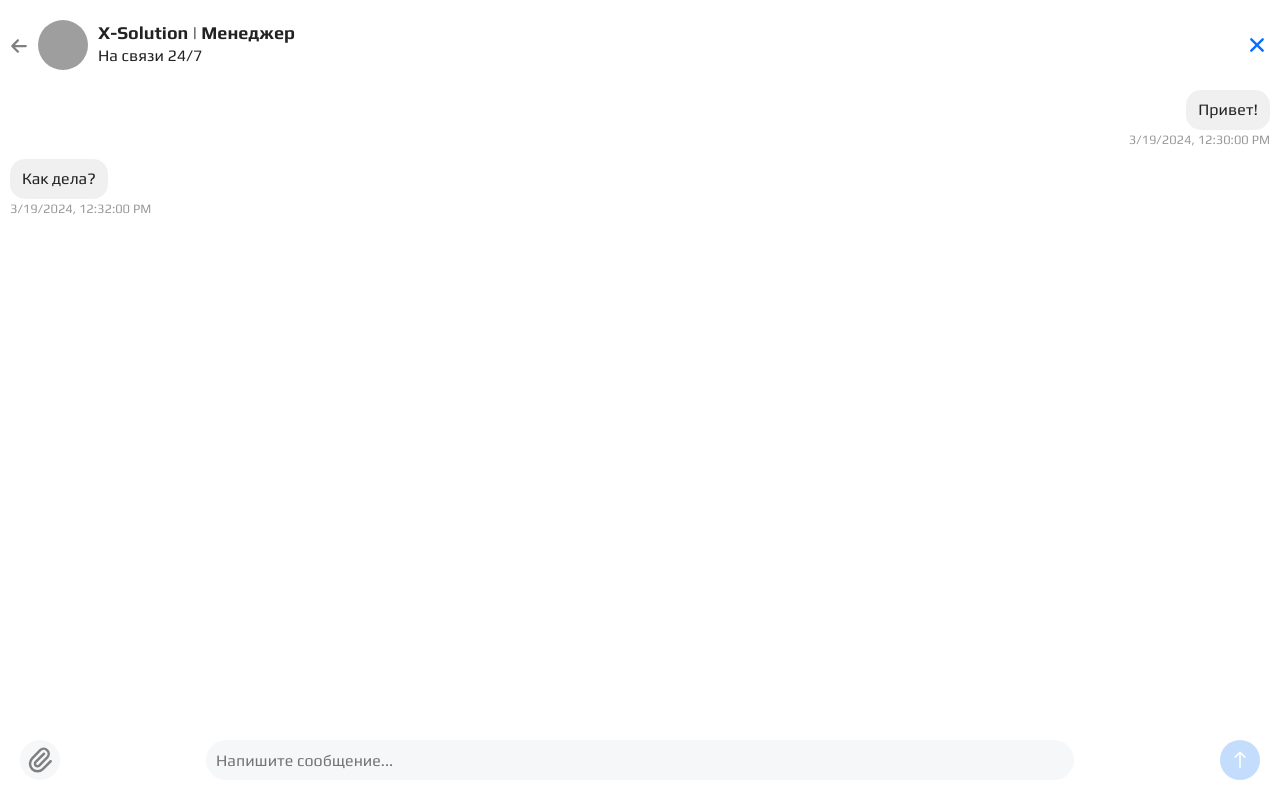
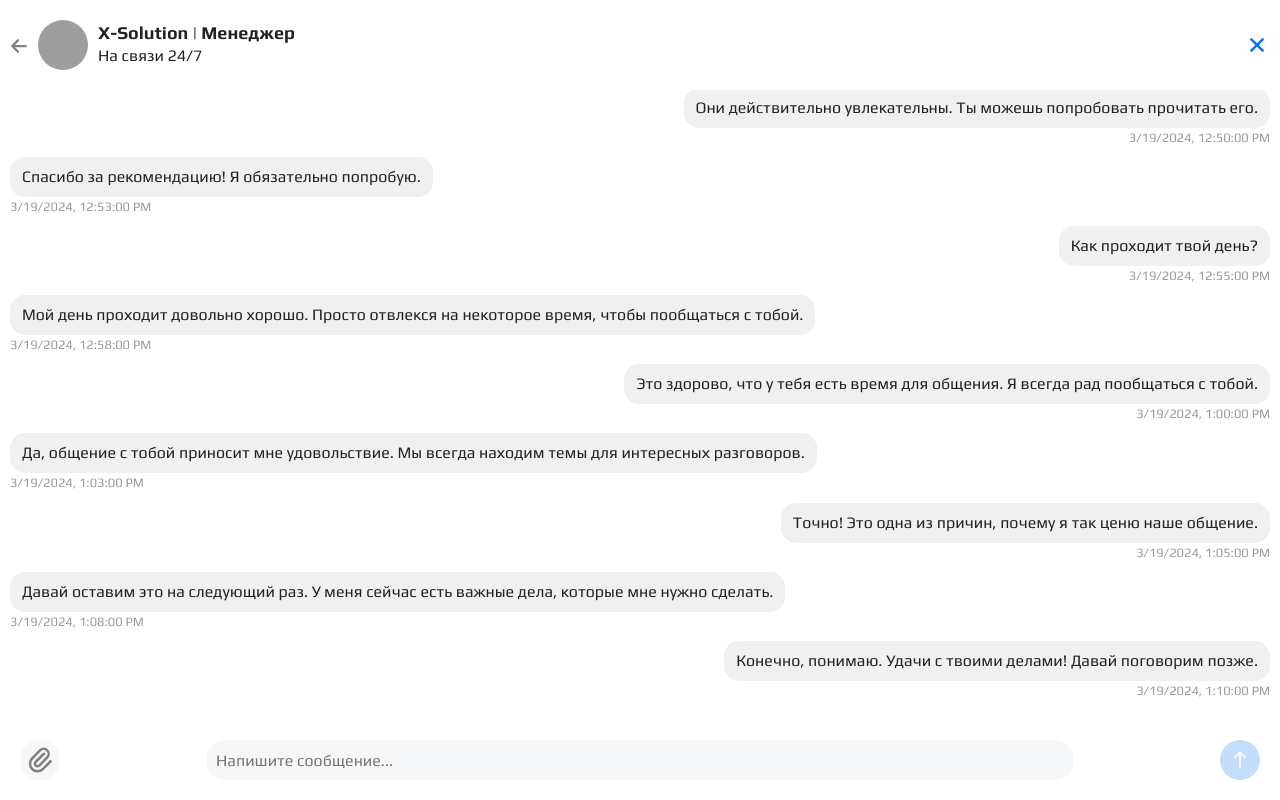
Before and after one commit to TohaDoku/XSFront-react, a React (Create React App) app in the folder xsolution/: page /chat/1 in a window 1280 px wide. Built offline with nearby package versions, Linux system fonts and the light colour scheme; grey boxes are pictures that could not be loaded.

Commit message:
Вывел информацию на страницу Пригласи друга

```diff
--- a/xsolution/src/pages/Bonus/Bonus.js
+++ b/xsolution/src/pages/Bonus/Bonus.js
@@ -1,17 +1,59 @@
-import React, { Component } from 'react'
-import Header from '../../components/header/Header'
+import React, { Component } from 'react';
+import Header from '../../components/header/Header';
+import './Bonus.css';
 
-export class Bonus extends Component {
+class Bonus extends Component {
+  constructor(props) {
+    super(props);
+    this.inviteLinkRef = React.createRef(); // создаем ссылку на элемент для копирования
+    this.state = {
+      invitedFriends: ["Арсен Арустамян", "Илья Пучнин", "Владимир Павлов"], // тестовые данные для приглашенных друзей
+      copied: false, // флаг для отображения сообщения о скопированной ссылке
+    };
+  }
+
+  // Функция для копирования ссылки
+  copyLink = () => {
+    // Примерная реферальная ссылка
+    const referralLink = "https://x-solution.com/referral?user_id=123";
+
+    // Копируем ссылку в буфер обмена
+    navigator.clipboard.writeText(referralLink).then(() => {
+      // Если копирование прошло успешно, устанавливаем флаг copied в true
+      this.setState({ copied: true });
+
+      // Симулируем сброс флага через 2 секунды
+      setTimeout(() => {
+        this.setState({ copied: false });
+      }, 2000);
+    }).catch(error => {
+      // Обработка ошибок копирования
+      console.error('Ошибка копирования:', error);
+    });
+  }
+
   render() {
     return (
-      <>
-      <Header />
-      <div className='container'>
-        БОНУСЫ
-      </div>
-      </>
-    )
+        <>
+          <Header />
+          <div className='container'>
+            <h2>Пригласи друга</h2>
+            <p>Распишите здесь условия бонусов и дайте ссылку для приглашения друзей.</p>
+            {/* Ссылка для копирования */}
+            <a href="#" ref={this.inviteLinkRef} onClick={this.copyLink}>Скопировать ссылку</a>
+            {/* Оповещение о скопированной ссылке */}
+            {this.state.copied && <p>Ссылка скопирована!</p>}
+            <h3>Приглашенные друзья:</h3>
+            <ul>
+              {/* Отображение списка приглашенных друзей */}
+              {this.state.invitedFriends.map((friend, index) => (
+                  <li key={index}>{friend}</li>
+              ))}
+            </ul>
+          </div>
+        </>
+    );
   }
 }
 
-export default Bonus
+export default Bonus;
--- a/xsolution/src/pages/Chat/Chat.css
+++ b/xsolution/src/pages/Chat/Chat.css
@@ -12,24 +12,30 @@
 }
 
 .main-chat-div {
-    height: 100vh;
-    overflow: hidden!important;
+    min-height: 100vh;
     position: relative;
     background: #fff;
+    padding-top: 80px; /* Добавляем отступ, равный высоте шапки */
 }
 
-.chats-header {
+.chat-header {
+    position: fixed; /* Меняем на фиксированное позиционирование */
+    top: 0;
+    width: 100%;
     display: flex;
     justify-content: space-between;
     align-items: center;
-    margin: 20px 10px;
+    margin: 0;
+    padding: 20px 10px;
+    background: #fff;
+    z-index: 1; /* Устанавливаем z-index, чтобы шапка была поверх других элементов */
 }
 
-.chats-header .svg-close {
+.chat-header .svg-close {
     width: 26px;
 }
 
-.chats-header h4 {
+.chat-header h4 {
     margin: 0;
 }
 
@@ -57,24 +63,19 @@
 .chat-body {
     border-radius: 5px;
     padding: 10px;
-     /* Вы можете настроить максимальную высоту в зависимости от вашего макета */
-    max-height: 82vh;
     overflow-y: scroll;
-    position: absolute;
-    left: 0;
-    top: 80px;
-    width: 100%;
+    height: calc(100vh - 160px); /* 100vh минус высота шапки (80px) и футера (80px) */
 }
 
 .chat-footer {
-    position: absolute;
-    bottom: 0;
-    left: 0;
     width: 100%;
     display: flex;
     justify-content: space-between;
     align-items: center;
     padding: 20px;
+    background-color: #fff;
+    position: fixed;
+    bottom: 0;
 }
 
 .chat-file, .chat-send {
--- a/xsolution/src/pages/Chat/Chat.js
+++ b/xsolution/src/pages/Chat/Chat.js
@@ -13,8 +13,22 @@ class Chat extends Component {
         this.state = {
             messages: [
                 { id: 1, text: 'Привет!', sender: 'user', timestamp: '2024-03-19T12:30:00Z' },
-                { id: 2, text: 'Как дела?', sender: 'other', timestamp: '2024-03-19T12:32:00Z' },
-                // остальные сообщения
+                { id: 2, text: 'Привет! У меня все отлично. Как у тебя?', sender: 'other', timestamp: '2024-03-19T12:32:00Z' },
+                { id: 3, text: 'У меня тоже все хорошо, спасибо!', sender: 'user', timestamp: '2024-03-19T12:35:00Z' },
+                { id: 4, text: 'Это замечательно. Чем занимаешься сегодня?', sender: 'other', timestamp: '2024-03-19T12:37:00Z' },
+                { id: 5, text: 'Сегодня у меня свободный день, так что планирую почитать книгу.', sender: 'user', timestamp: '2024-03-19T12:40:00Z' },
+                { id: 6, text: 'Какой интересный выбор! Что будешь читать?', sender: 'other', timestamp: '2024-03-19T12:42:00Z' },
+                { id: 7, text: 'Я думаю начать с нового романа Стивена Кинга.', sender: 'user', timestamp: '2024-03-19T12:45:00Z' },
+                { id: 8, text: 'О, это звучит захватывающе! У меня тоже есть его книги, но я еще не прочитал.', sender: 'other', timestamp: '2024-03-19T12:48:00Z' },
+                { id: 9, text: 'Они действительно увлекательны. Ты можешь попробовать прочитать его.', sender: 'user', timestamp: '2024-03-19T12:50:00Z' },
+                { id: 10, text: 'Спасибо за рекомендацию! Я обязательно попробую.', sender: 'other', timestamp: '2024-03-19T12:53:00Z' },
+                { id: 11, text: 'Как проходит твой день?', sender: 'user', timestamp: '2024-03-19T12:55:00Z' },
+                { id: 12, text: 'Мой день проходит довольно хорошо. Просто отвлекся на некоторое время, чтобы пообщаться с тобой.', sender: 'other', timestamp: '2024-03-19T12:58:00Z' },
+                { id: 13, text: 'Это здорово, что у тебя есть время для общения. Я всегда рад пообщаться с тобой.', sender: 'user', timestamp: '2024-03-19T13:00:00Z' },
+                { id: 14, text: 'Да, общение с тобой приносит мне удовольствие. Мы всегда находим темы для интересных разговоров.', sender: 'other', timestamp: '2024-03-19T13:03:00Z' },
+                { id: 15, text: 'Точно! Это одна из причин, почему я так ценю наше общение.', sender: 'user', timestamp: '2024-03-19T13:05:00Z' },
+                { id: 16, text: 'Давай оставим это на следующий раз. У меня сейчас есть важные дела, которые мне нужно сделать.', sender: 'other', timestamp: '2024-03-19T13:08:00Z' },
+                { id: 17, text: 'Конечно, понимаю. Удачи с твоими делами! Давай поговорим позже.', sender: 'user', timestamp: '2024-03-19T13:10:00Z' },
             ],
             newMessage: '' // состояние для хранения нового сообщения
         };
@@ -59,7 +73,7 @@ class Chat extends Component {
 
         return (
             <div className='main-chat-div'>
-                <div className="chats-header">
+                <div className="chat-header">
 
                     <div className='chats-header-logo'>
 
```
Also changed, not shown: xsolution/src/pages/Bonus/Bonus.css (added), 1 other file (tests, documents, lock files or other folders).
